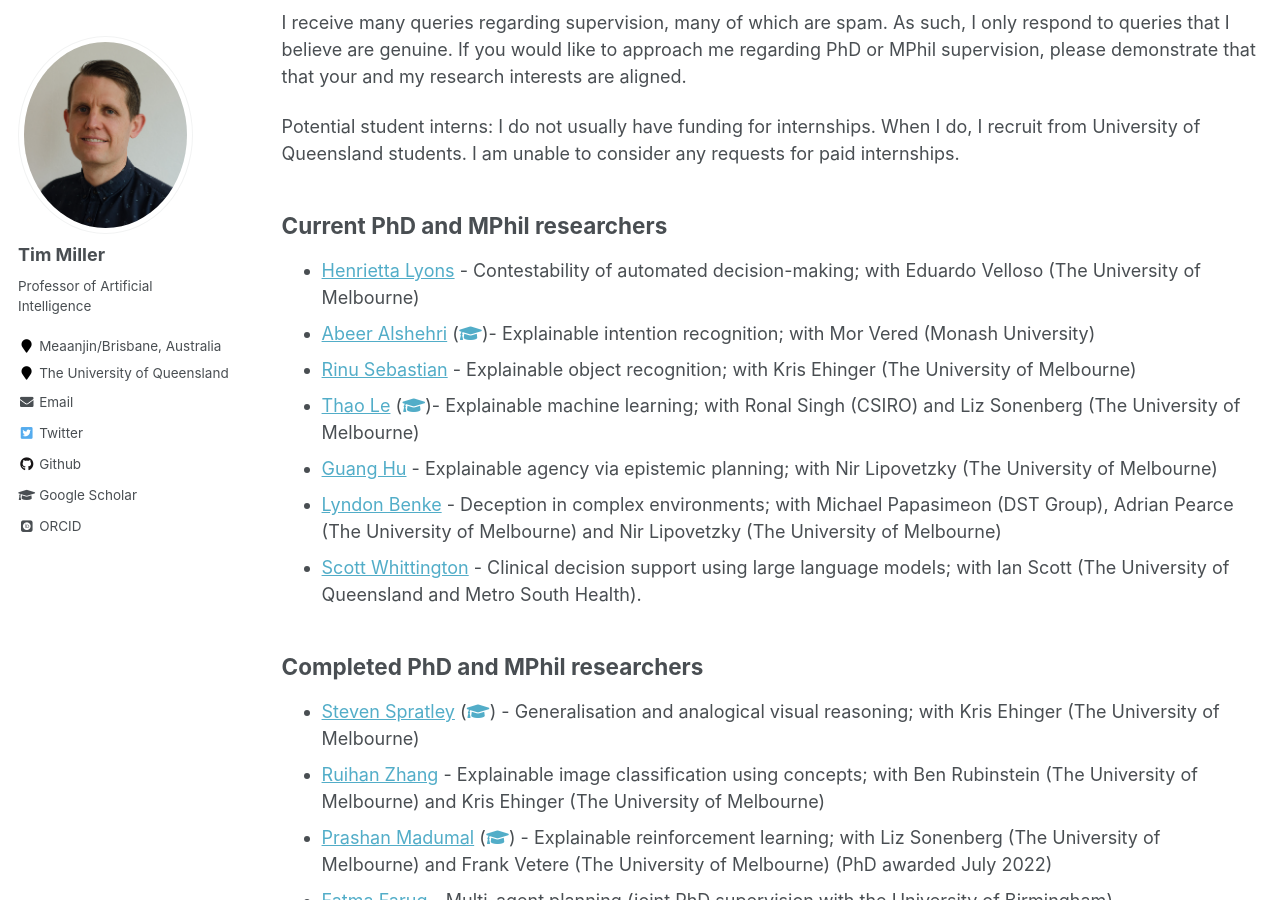
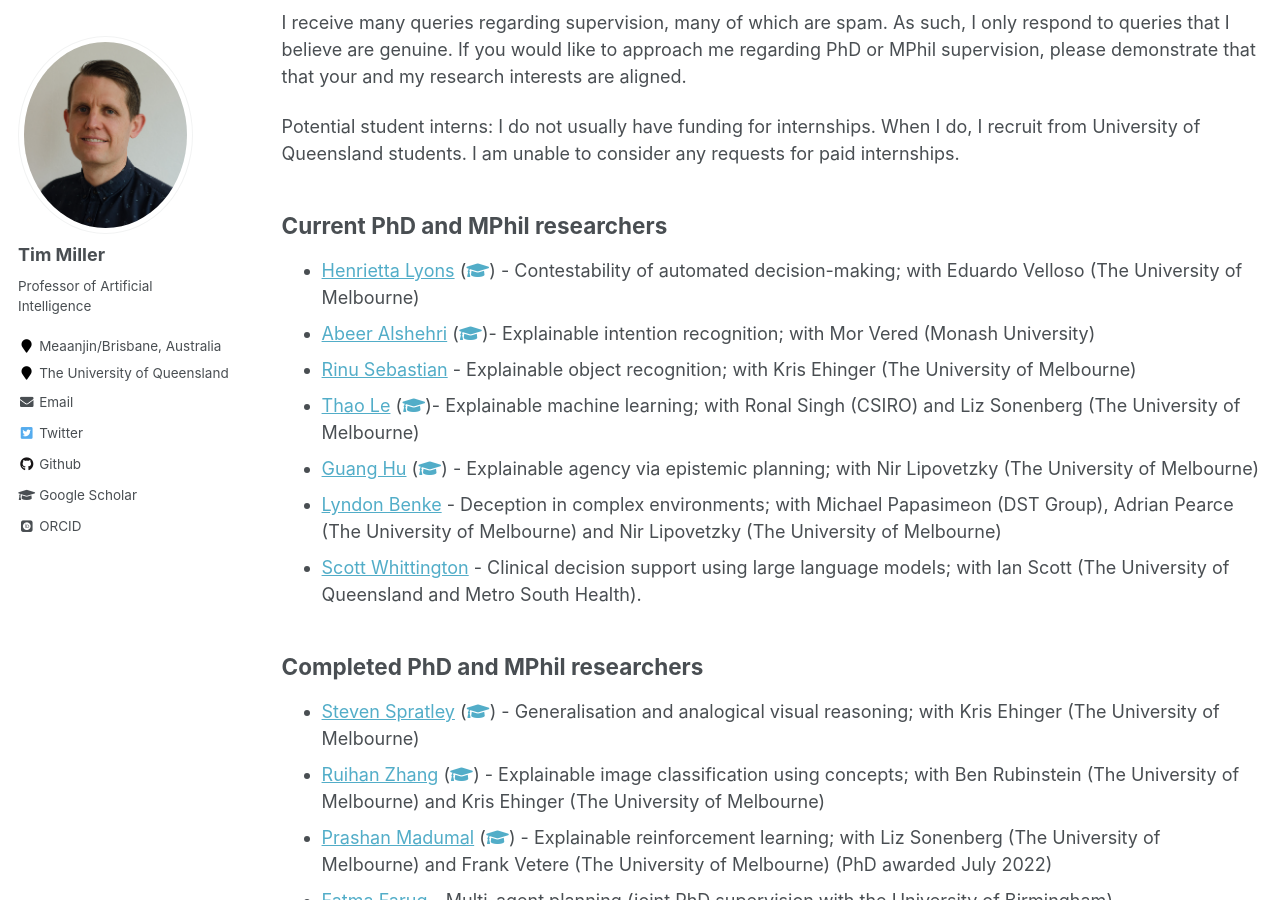
Before and after one commit to uqtmiller/uqtmiller.github.io, a Jekyll site: the page built from _pages/students.md, in a window 1280 px wide and 900 px high, scrolled down 422 px. Built offline with Jekyll 4.4.1, drawn with Linux system fonts in a browser that asks for light colours; some web fonts are replaced.

Commit message:
Update students.md

```diff
--- a/_pages/students.md
+++ b/_pages/students.md
@@ -19,18 +19,18 @@ Potential student interns: I do not usually have funding for internships. When I
 
 ## Current PhD and MPhil researchers
 
-* [Henrietta Lyons](https://au.linkedin.com/in/henrietta-lyons-b4420370) - Contestability of automated decision-making; with Eduardo Velloso (The University of Melbourne)
+* [Henrietta Lyons](https://au.linkedin.com/in/henrietta-lyons-b4420370) ([<i class="fas fa-fw fa-graduation-cap"></i>](https://scholar.google.com.au/citations?user=YEyqAHwAAAAJ&hl=en&oi=ao)) - Contestability of automated decision-making; with Eduardo Velloso (The University of Melbourne)
 * [Abeer Alshehri](https://au.linkedin.com/in/abeer-alshehri-79b797121) ([<i class="fas fa-fw fa-graduation-cap"></i>](https://scholar.google.com/citations?user=qw3twmAAAAAJ&hl=en&oi=ao))- Explainable intention recognition; with Mor Vered (Monash University)
 * [Rinu Sebastian](https://au.linkedin.com/in/rinu-ann-sebastian-06323b157) - Explainable object recognition; with Kris Ehinger (The University of Melbourne)
 * [Thao Le](https://thaole.xyz/) ([<i class="fas fa-fw fa-graduation-cap"></i>](https://scholar.google.com/citations?user=lvj_SeIAAAAJ&hl=en&oi=ao))- Explainable machine learning; with Ronal Singh (CSIRO) and Liz Sonenberg (The University of Melbourne)
-* [Guang Hu](https://au.linkedin.com/in/guang-hu-7507b4115)  - Explainable agency via epistemic planning; with Nir Lipovetzky (The University of Melbourne)
+* [Guang Hu](https://au.linkedin.com/in/guang-hu-7507b4115) ([<i class="fas fa-fw fa-graduation-cap"></i>](https://scholar.google.com.au/citations?user=TmdpFkAAAAAJ&hl=en&oi=ao)) - Explainable agency via epistemic planning; with Nir Lipovetzky (The University of Melbourne)
 * [Lyndon Benke](https://scholar.google.com/citations?user=l5KtWPEAAAAJ&hl=en) - Deception in complex environments; with Michael Papasimeon (DST Group), Adrian Pearce (The University of Melbourne) and Nir Lipovetzky (The University of Melbourne)
 * [Scott Whittington](https://au.linkedin.com/in/scott-whittington-13399413b) - Clinical decision support using large language models; with Ian Scott (The University of Queensland and Metro South Health).
 
 ## Completed PhD and MPhil researchers
 
 * [Steven Spratley](https://au.linkedin.com/in/stevenspratley) ([<i class="fas fa-fw fa-graduation-cap"></i>](https://scholar.google.com/citations?user=_8vZpYMAAAAJ&hl=en&oi=ao))  - Generalisation and analogical visual reasoning; with Kris Ehinger (The University of Melbourne)
-* [Ruihan Zhang](https://scholar.google.com/citations?user=gjSlsnQAAAAJ&hl=en&oi=ao) - Explainable image classification using concepts; with Ben Rubinstein (The University of Melbourne) and Kris Ehinger (The University of Melbourne)
+* [Ruihan Zhang](https://scholar.google.com/citations?user=gjSlsnQAAAAJ&hl=en&oi=ao) ([<i class="fas fa-fw fa-graduation-cap"></i>](https://scholar.google.com.au/citations?user=gjSlsnQAAAAJ&hl=en&oi=ao)) - Explainable image classification using concepts; with Ben Rubinstein (The University of Melbourne) and Kris Ehinger (The University of Melbourne)
 * [Prashan Madumal](https://prashanm.com/) ([<i class="fas fa-fw fa-graduation-cap"></i>](https://scholar.google.com.au/citations?hl=en&pli=1&user=eT4CpUsAAAAJ)) - Explainable reinforcement learning; with Liz Sonenberg (The University of Melbourne) and Frank Vetere (The University of Melbourne) (PhD awarded July 2022)
 * [Fatma Faruq](https://fatmaf.github.io/) - Multi-agent planning (joint PhD supervision with the University of Birmingham)
 * [Eman Alatawi](https://sa.linkedin.com/in/emanalatawi) ([<i class="fas fa-fw fa-graduation-cap"></i>](https://scholar.google.com/citations?user=YshlYaYAAAAJ&hl=en&oi=ao)) - Automated software testing with dynamic symbolic execution; with Harald Sondergaard (The University of Melbourne)
```
